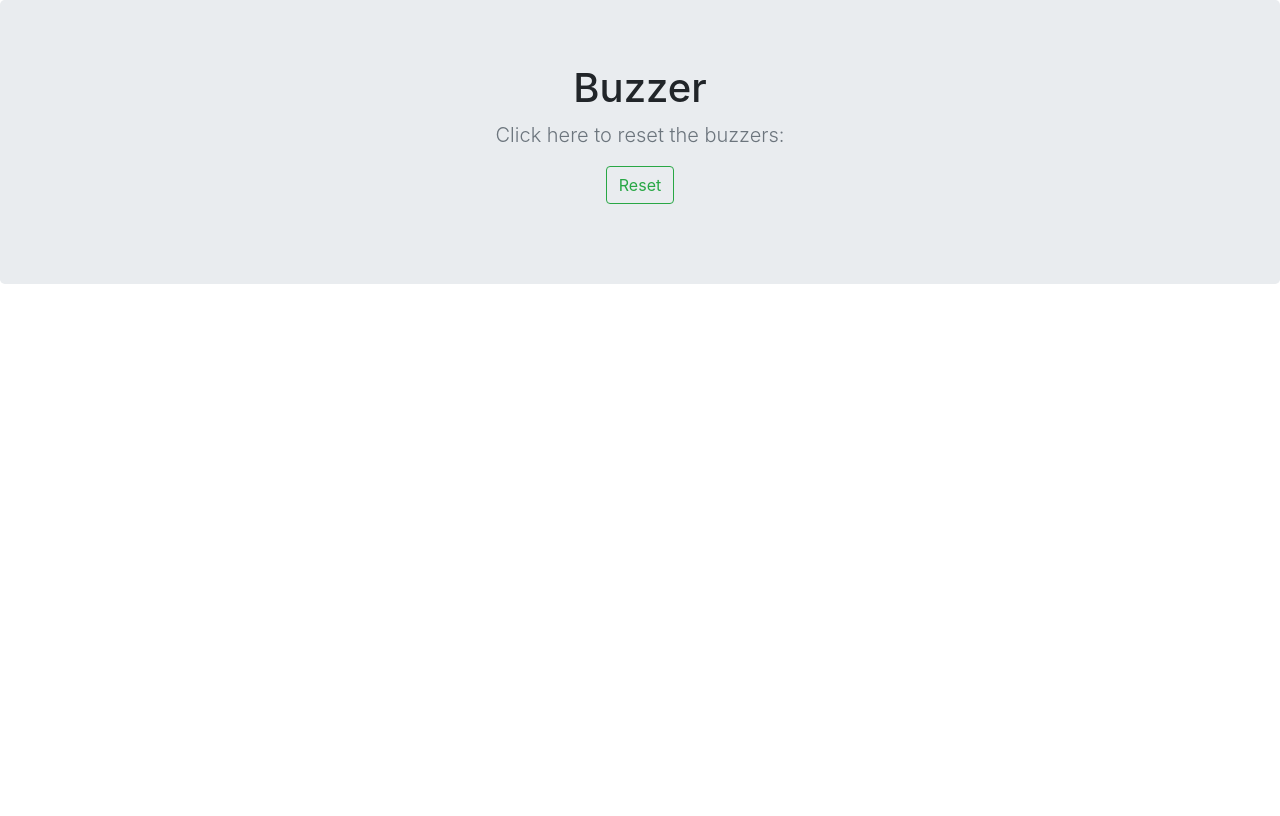
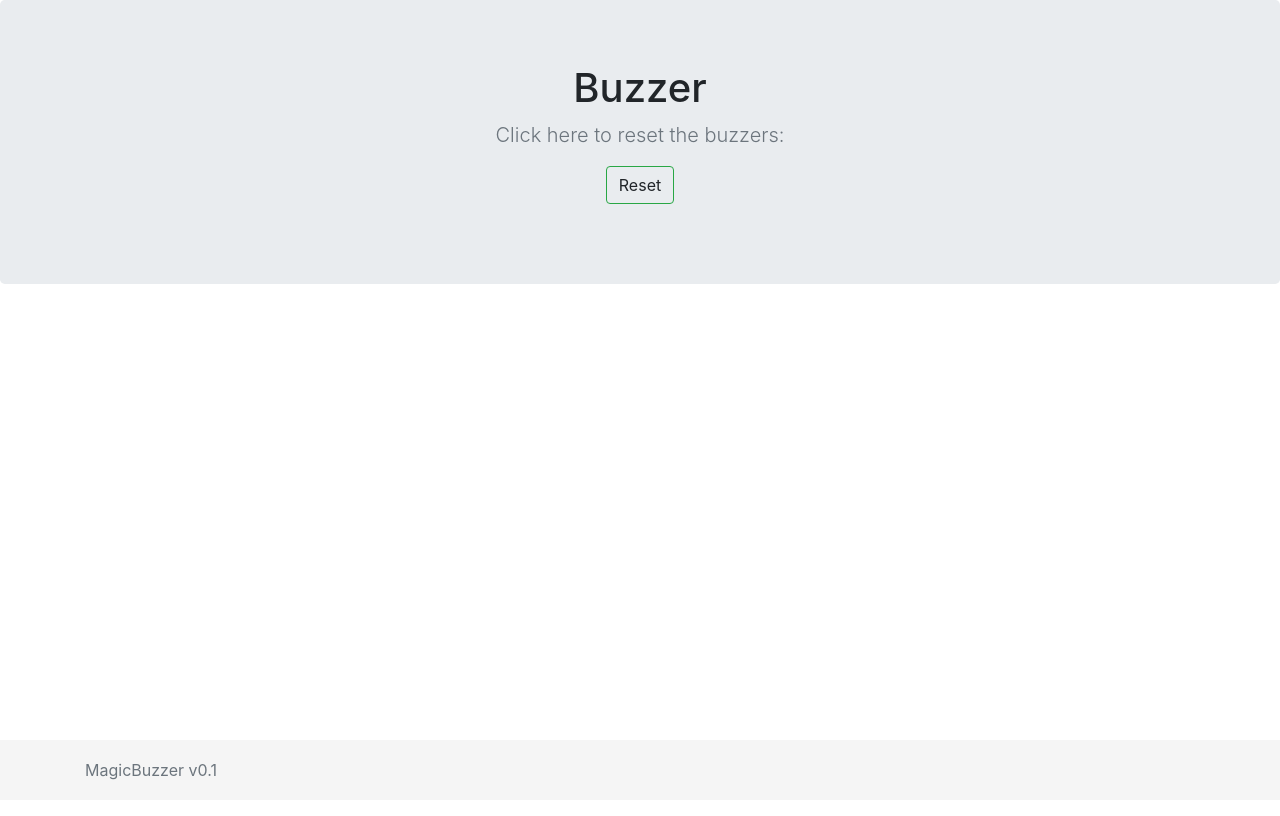
Before and after one commit to MegaAdragon/MagicBuzzer, a Flask app: page / in a window 1280 px wide. Before the commit the page ends 284 px from the top, so only its background shows below. Run offline with Flask 2, Linux system fonts and the light colour scheme; data that the repository does not hold is empty; parts of the project's set-up code (start-up, migrations or seed data) failed here and were passed over; some libraries are stand-ins or nearby versions.

Commit message:
Clean up the HTML and add a sticky footer

```diff
--- a/python/main.py
+++ b/python/main.py
@@ -10,6 +10,7 @@ from flask import Flask, render_template, request, jsonify, make_response
 clients = []
 
 app = Flask(__name__)
+
 
 def get_client(**kwargs):
     if len(clients) < 1:
@@ -36,6 +37,8 @@ def home():
 @app.route('/api/v1/buzzer/all', methods=['GET'])
 def api_all():
     buzzer_list = []
+
+    # FIXME: this is not very efficient
     for c in clients:
         buzzer = {'addr': c['addr']}
 
@@ -51,6 +54,7 @@ def api_all():
 
     return jsonify(buzzer_list)
 
+
 @app.route('/api/v1/buzzer/reset', methods=['POST'])
 def api_reset():
     reset_buzzer()
@@ -59,7 +63,7 @@ def api_reset():
 
 if __name__ == '__main__':
     # run flask in own thread
-    threading.Thread(target=app.run, daemon=True, kwargs={'host': 'localhost', 'port': 5000, 'debug': False}).start()
+    threading.Thread(target=app.run, daemon=True, kwargs={'host': '0.0.0.0', 'port': 5000, 'debug': False}).start()
 
     start_time = time.time()
     udp_sync_socket = socket.socket(socket.AF_INET, socket.SOCK_DGRAM, socket.IPPROTO_UDP)
@@ -106,6 +110,7 @@ if __name__ == '__main__':
         # Get the list sockets which are readable
         read_sockets, write_sockets, error_sockets = select.select(socket_list, [], socket_list, 0.1)
 
+        # TODO: I need another layer here to distinguish the messages
         for sock in read_sockets:
             data = sock.recv(128)
             if data[0] == 0x01 and len(data) == 5:
@@ -119,10 +124,11 @@ if __name__ == '__main__':
                 c['heartbeat'] = tick
             else:
                 print(sock.getpeername(), "unknown server response")
+                assert False
 
         for sock in error_sockets:
             print("error socket", sock)
-            assert (False)
+            assert False
 
         for c in clients:
             if 'heartbeat' in c and tick - c['heartbeat'] > 2000:
--- /dev/null
+++ b/python/static/sticky-footer.css
@@ -0,0 +1,17 @@
+/* Sticky footer styles
+-------------------------------------------------- */
+html {
+  position: relative;
+  min-height: 100%;
+}
+body {
+  margin-bottom: 60px; /* Margin bottom by footer height */
+}
+.footer {
+  position: absolute;
+  bottom: 0;
+  width: 100%;
+  height: 60px; /* Set the fixed height of the footer here */
+  line-height: 60px; /* Vertically center the text there */
+  background-color: #f5f5f5;
+}
--- a/python/templates/buzzer.html
+++ b/python/templates/buzzer.html
@@ -9,24 +9,30 @@
     <link rel="stylesheet" href="https://maxcdn.bootstrapcdn.com/bootstrap/4.0.0/css/bootstrap.min.css"
           integrity="sha384-Gn5384xqQ1aoWXA+058RXPxPg6fy4IWvTNh0E263XmFcJlSAwiGgFAW/dAiS6JXm" crossorigin="anonymous">
 
-    <title>Hello, world!</title>
+    <!-- Custom CSS for sticky footer -->
+    <link href="{{ url_for('static', filename='sticky-footer.css') }}" rel="stylesheet">
+
+    <title>MagicBuzzer</title>
 </head>
 <body>
 <main role="main">
-
     <section class="jumbotron text-center">
         <div class="container">
             <h1 class="jumbotron-heading">Buzzer</h1>
             <p class="lead text-muted">Click here to reset the buzzers:</p>
             <p>
-                <a href="#" class="btn btn-outline-success" id="reset-button">Reset</a>
+                <a class="btn btn-outline-success" id="reset-button">Reset</a>
             </p>
         </div>
     </section>
 
     <div class="container">
-        <div class="row" id="buzzer-layout">
-            <div class="col-md-4">
+        <!--        TODO: cards with same width + height:-->
+        <!--        <div class="card-deck" id="buzzer-layout">-->
+
+        <div class="row justify-content-md-center" id="buzzer-layout">
+            <!--            This is a dummy element-->
+            <!-- <div class="col-md-4">
                  <div class="card mb-3">
                      <h5 class="card-header">192.168.0.100</h5>
                      <div class="card-body text-center">
@@ -39,10 +45,18 @@
                          </div>
                      </div>
                  </div>
-            </div>
+             </div>-->
         </div>
     </div>
 </main> <!-- /container -->
+
+<footer class="footer">
+    <div class="container">
+        <div class="d-flex justify-content-between align-items-center">
+            <p class="text-muted">MagicBuzzer v0.1</p>
+        </div>
+    </div>
+</footer>
 
 <!-- Optional JavaScript -->
 <!-- jQuery first, then Popper.js, then Bootstrap JS -->
@@ -55,30 +69,38 @@
         crossorigin="anonymous"></script>
 
 <script type="text/javascript">
+    let apiRoot = 'http://' + window.location.hostname + ':5000'
     var buzzerList;
+
+    /*
+    Poll data from backend at fixed interval
+     */
     setInterval(function () {
-        $.getJSON("http://localhost:5000/api/v1/buzzer/all")
+        $.getJSON(apiRoot + "/api/v1/buzzer/all")
             .done(function (data) {
-                let tmp = sortByBuzzerTime(data);
                 // only render if data has changed
-                if (JSON.stringify(buzzerList) === JSON.stringify(tmp)) {
+                if (JSON.stringify(buzzerList) === JSON.stringify(data) || data.length < 1) {
                     return;
                 }
-                buzzerList = tmp;
+
+                buzzerList = data;
+                let tmp = sortByBuzzerTime(data);
 
                 // render buzzer list
                 $("#buzzer-layout").empty();
                 $.each(tmp, function (i, item) {
-                    console.log("magic: " + JSON.stringify(item));
-                    renderBuzzer(item, i + 1, tmp)
+                    renderBuzzer(item, i + 1, tmp[0])
                 });
             })
             .fail(function (jqxhr, textStatus, error) {
                 var err = textStatus + ", " + error;
                 console.log("Request Failed: " + err);
             });
-    }, 250);
+    }, 100);
 
+    /*
+    Sort list by buzzerTick (time at which the buzzer was pressed)
+     */
     function sortByBuzzerTime(array) {
         return array.sort(function (a, b) {
             if (!a['buzzered'] && b['buzzered']) {
@@ -95,29 +117,39 @@
         });
     }
 
-    function renderBuzzer(buzzer, i, list) {
-        newdiv = '<div class="col-md-4">' +
+    /*
+    Render buzzer info to HTML
+     */
+    function renderBuzzer(buzzer, i, firstElement) {
+        var newDiv = '<div class="col-md-4">' +
             '<div class="card mb-3">' +
             '<h5 class="card-header" style="background-color:' + buzzer.color + ';">' + buzzer.addr + '</h5>' +
-            // '<div class="panel-heading" style="background-color:' + buzzer.color + ';">' +
             '<div class="card-body text-center">' +
             '<svg height="100" width="100">' +
             '<circle cx="50" cy="50" r="40" stroke="black" stroke-width="3" fill="' + (buzzer.buzzered ? 'red' : 'none') + '"/>' +
-            '</svg>' +
-            '<div class="d-flex justify-content-between align-items-center">' +
+            '</svg>';
+
+        // additional info if buzzered
+        if (buzzer.buzzered) {
+            newDiv += '<div class="d-flex justify-content-between align-items-center">' +
                 '<h4>' + i + '.</h4>';
-        if (i > 1 && buzzer.buzzered) {
-            newdiv += '<small class="text-muted">+' + (buzzer.buzzerTick - list[i - 2].buzzerTick) + ' ms</small>';
+            if (i > 1) {
+                newDiv += '<small class="text-muted">+' + (buzzer.buzzerTick - firstElement.buzzerTick) + ' ms</small>';
             }
-        newdiv += '</div>' +
-            '</div></div></div></div>';
+            newDiv += '</div>';
+        }
+        newDiv += '</div></div></div></div>';
 
-        $("#buzzer-layout").append(newdiv);
+        // add element to container
+        $("#buzzer-layout").append(newDiv);
     }
 
+    /*
+    Handle reset button -> reset all buzzer
+     */
     $('#reset-button').on('click', function (event) {
         event.preventDefault(); // To prevent following the link (optional)
-        $.post("http://localhost:5000/api/v1/buzzer/reset")
+        $.post(apiRoot + "/api/v1/buzzer/reset")
             .fail(function () {
                 console.log("error");
             });
```
Lines whose indentation alone changed are shown as unchanged.
